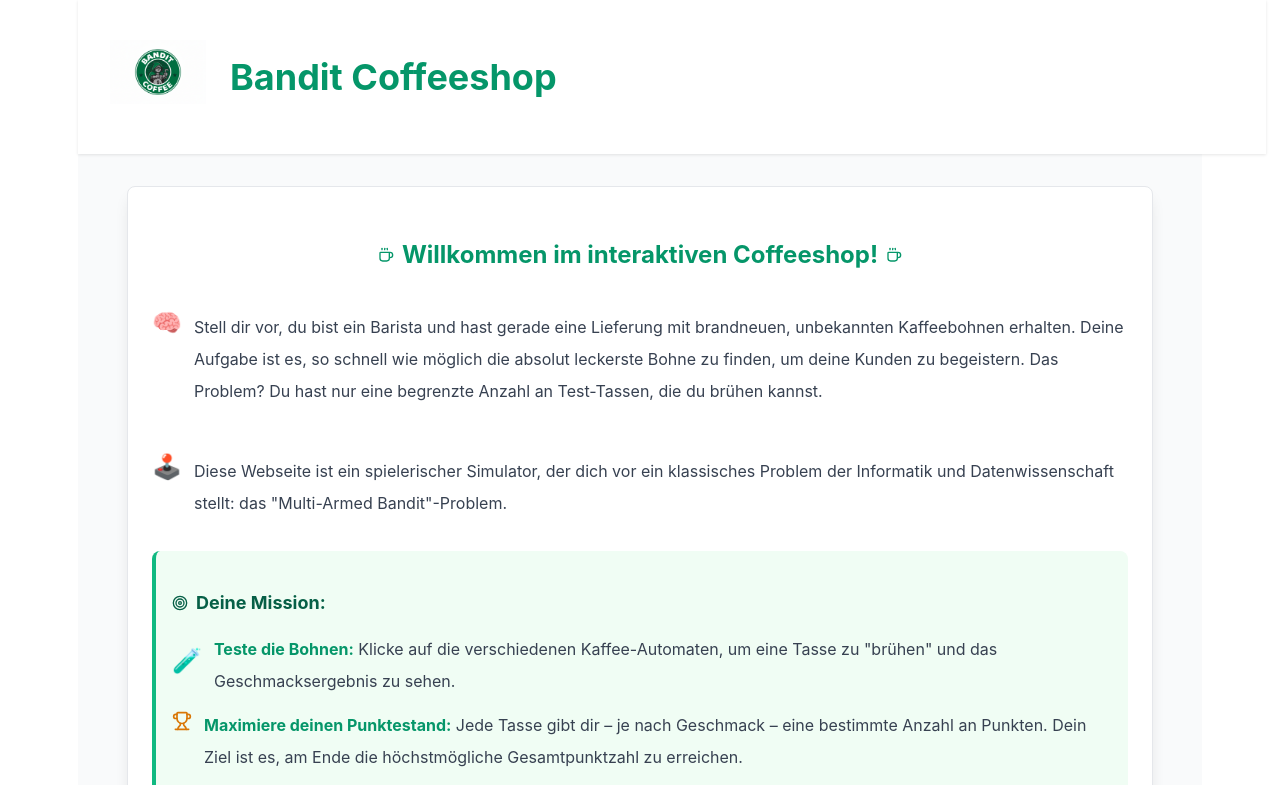
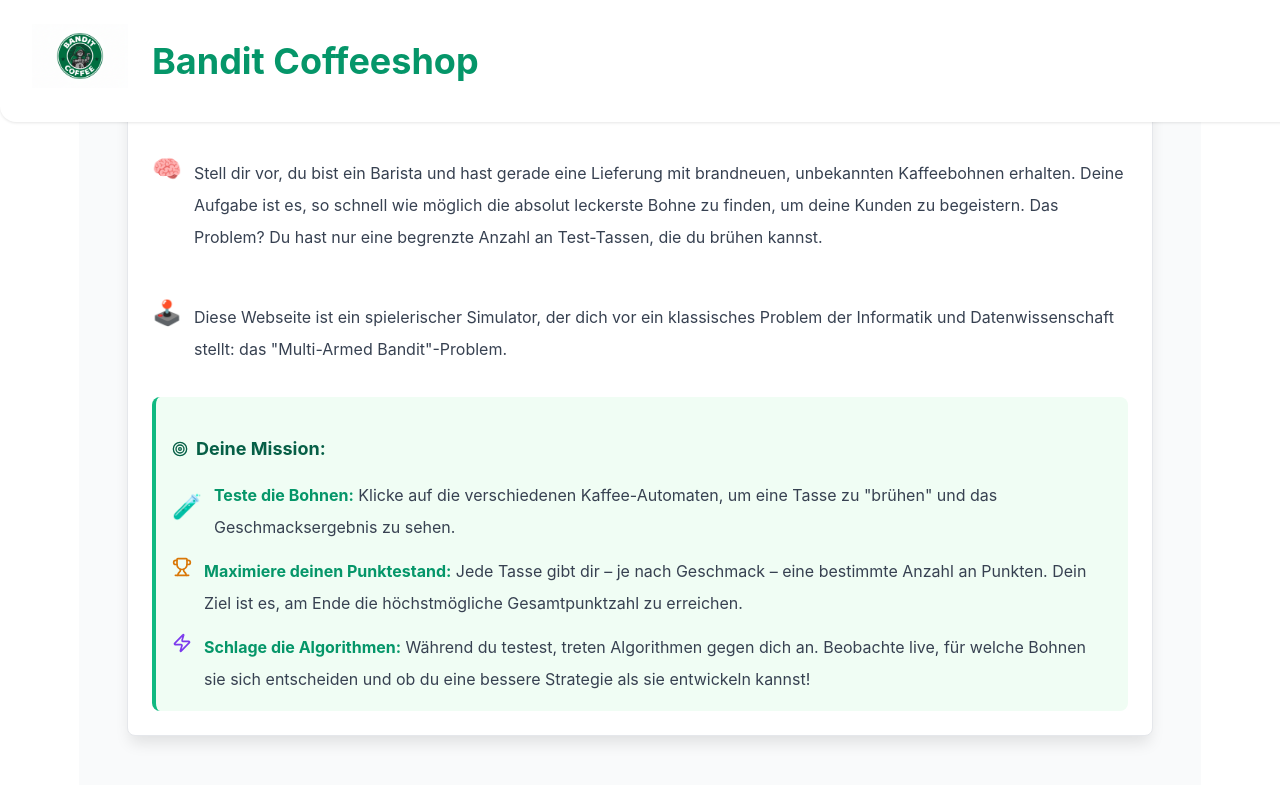
Before and after one commit to winnemo/BanditTool, a React (Vite) app in the folder banditTool/: page / in a window 1280 px wide. Shown: the top 785 px of the page. Built offline with nearby package versions, Linux system fonts and the light colour scheme.

Commit message:
#45 merged ticket(45) and cleaned css

```diff
--- a/banditTool/src/App.css
+++ b/banditTool/src/App.css
@@ -1,6 +1,7 @@
 
 .app-container {
     min-height: 100vh;
+    min-width: 100%;
     background-color: #f9fafb;
 }
 
@@ -24,7 +25,6 @@
 .configuration-container {
     padding: 2rem;
     border-radius: 1rem;
-    border: 1px solid white;
     max-height: max-content;
     max-width: max-content;
 }
@@ -32,5 +32,4 @@
     display: grid;
     padding: 2rem;
     border-radius: 1rem;
-    border: 1px solid white;
 }
--- a/banditTool/src/components/header.css
+++ b/banditTool/src/components/header.css
@@ -2,11 +2,16 @@
 .header {
     width: 100%;
     background-color: white;
-    padding: 1.5rem 2rem;
+    padding: 0.5rem 2rem;
     display: flex;
     align-items: center;
     gap: 1.5rem;
+    position: fixed;
+    top: 0;
+    left: 0;
+
     box-shadow: 0 1px 3px 0 rgba(0, 0, 0, 0.1);
+    border-radius: 0 0 1rem 1rem;
 }
 
 .header-logo {
--- a/banditTool/src/index.css
+++ b/banditTool/src/index.css
@@ -1,27 +1,33 @@
 :root {
   font-family: system-ui, Avenir, Helvetica, Arial, sans-serif;
 
-
   color-scheme: light;
+  overflow-x: hidden;
+  scrollbar-width: none;
+  background-color:  #f9fafb;
+  min-width: 100vw;
 
   font-synthesis: none;
   text-rendering: optimizeLegibility;
   -webkit-font-smoothing: antialiased;
   -moz-osx-font-smoothing: grayscale;
 }
-
+:root::-webkit-scrollbar {
+  display: none;
+}
 body {
   margin: 0;
+  padding: 0;
   display: flex;
   place-items: start;
   justify-content: center;
 
-  min-width: 100vw;
-  min-height: 100vh;
+  width: 100%;
+  height: 100%;
   font-family: -apple-system, BlinkMacSystemFont, 'Inter', 'Segoe UI', sans-serif;
 
 
-  color: white;
+  color:  #f9fafb;
   line-height: 2;
   -webkit-font-smoothing: antialiased;
   -moz-osx-font-smoothing: grayscale;
```
